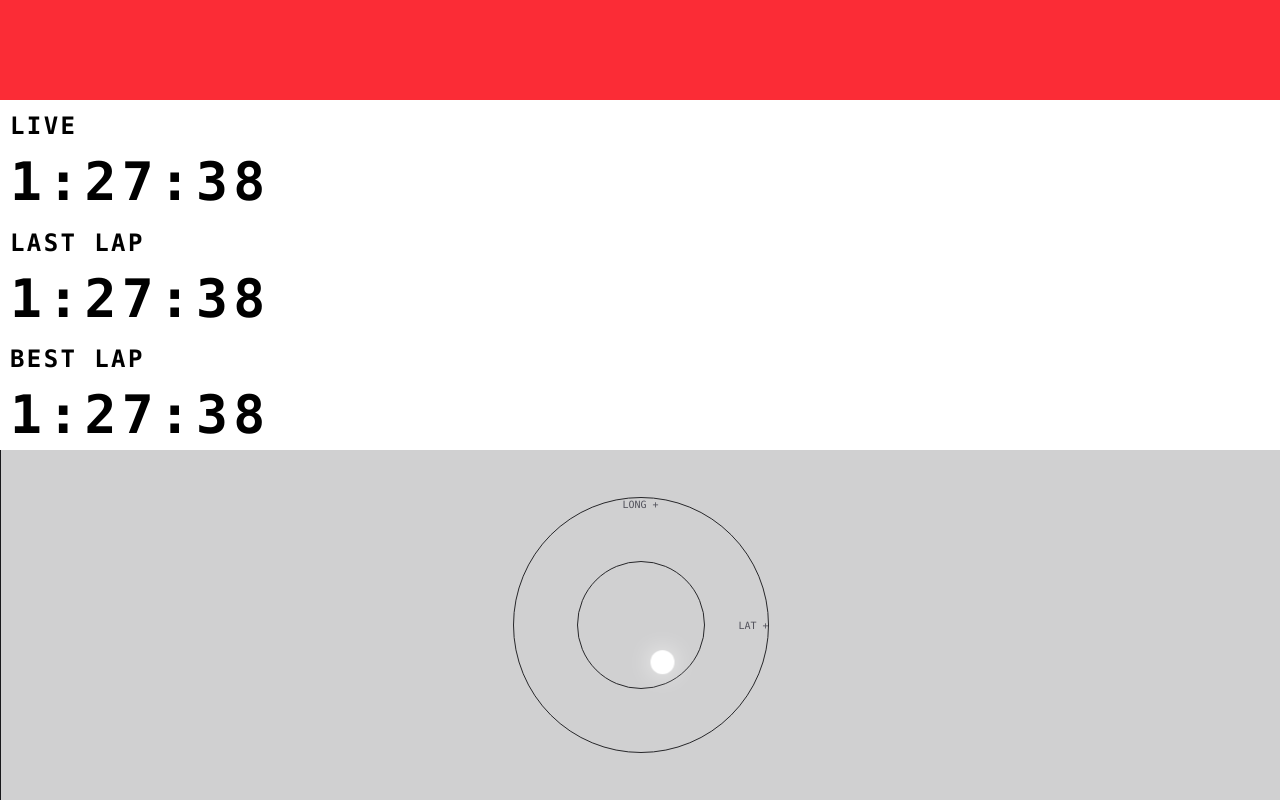
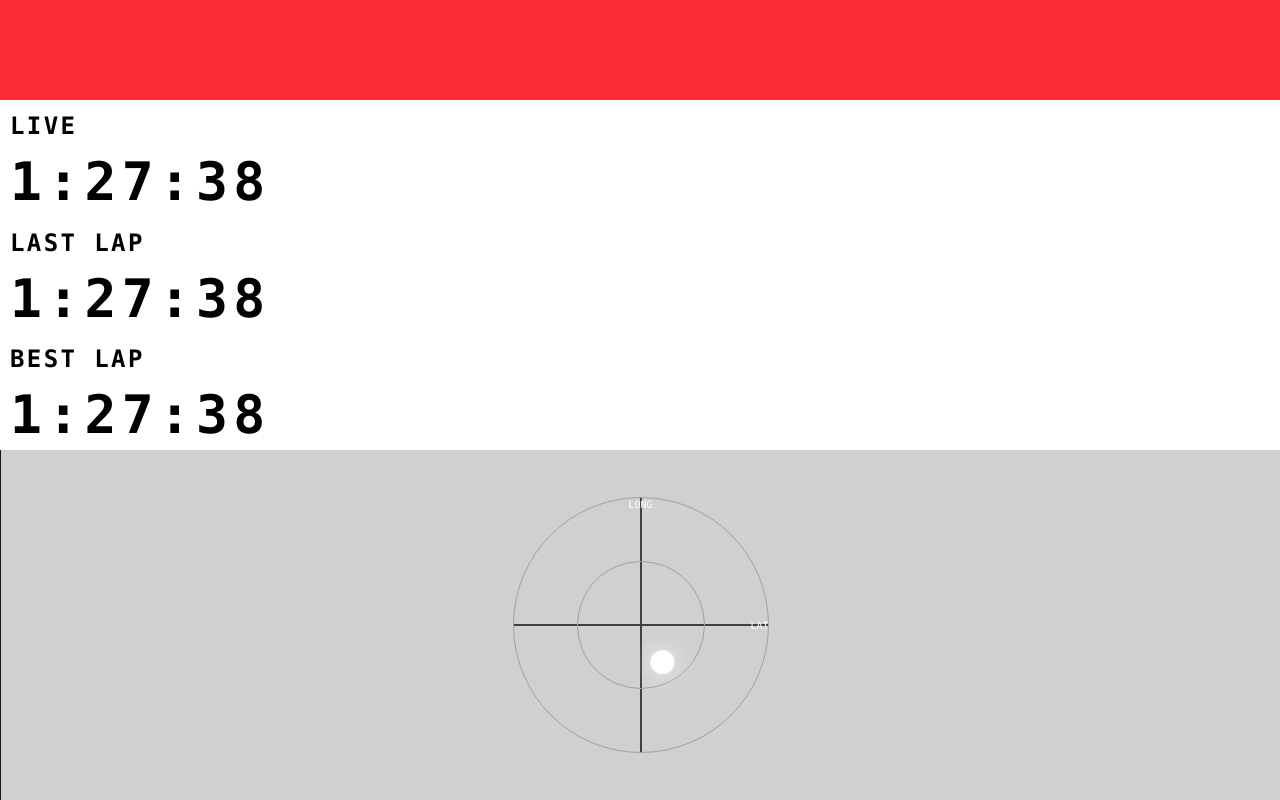
Before and after one commit to nicolacanzonieri/telemetra, a React (Vite) app: page / in a window 1280 px wide. Built offline with nearby package versions, Linux system fonts and the light colour scheme.

Commit message:
Better g-meter UI

```diff
--- a/src/pages/OnboardPage.tsx
+++ b/src/pages/OnboardPage.tsx
@@ -49,14 +49,14 @@ export default function OnBoardPage() {
 
                 <div className="w-full h-[50%] flex items-center justify-center bg-zinc-900/20 border-l border-zinc-900">
                     <div className="relative w-64 h-64 flex items-center justify-center">
-                        <div className="absolute w-full h bg-zinc-800"></div>
-                        <div className="absolute h-full w bg-zinc-800"></div>
+                        <div className="absolute w-full h border border-neutral-700"></div>
+                        <div className="absolute h-full w border border-neutral-700"></div>
 
-                        <div className="absolute w-32 h-32 border border-zinc-800 rounded-full"></div>
-                        <div className="absolute w-64 h-64 border border-zinc-800 rounded-full"></div>
+                        <div className="absolute w-32 h-32 border border-neutral-400 rounded-full"></div>
+                        <div className="absolute w-64 h-64 border border-neutral-400 rounded-full"></div>
 
-                        <span className="absolute top-0 text-[10px] text-zinc-600 font-mono">LONG +</span>
-                        <span className="absolute right-0 text-[10px] text-zinc-600 font-mono">LAT +</span>
+                        <span className="absolute top-0 text-[10px] text-white font-mono">LONG</span>
+                        <span className="absolute right-0 text-[10px] text-white font-mono">LAT</span>
 
                         <div
                             className="w-6 h-6 bg-white rounded-full shadow-[0_0_25px_rgba(255,255,255,0.8)] z-10 transition-transform duration-75 ease-out"
```
